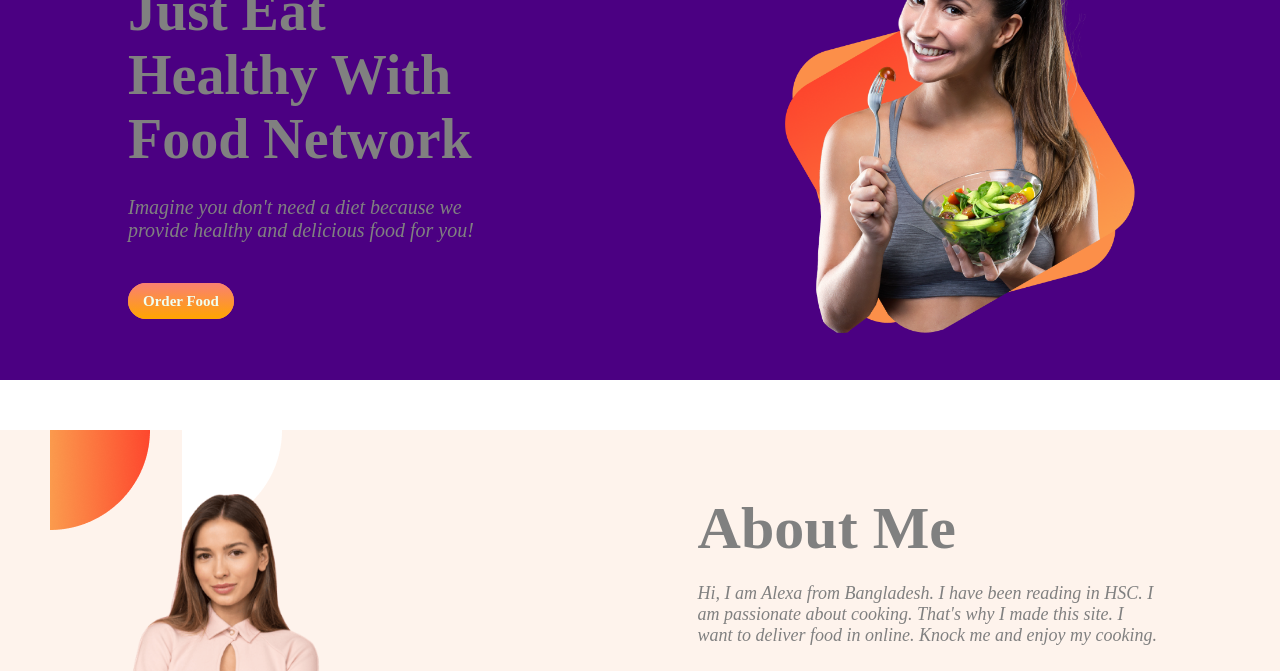
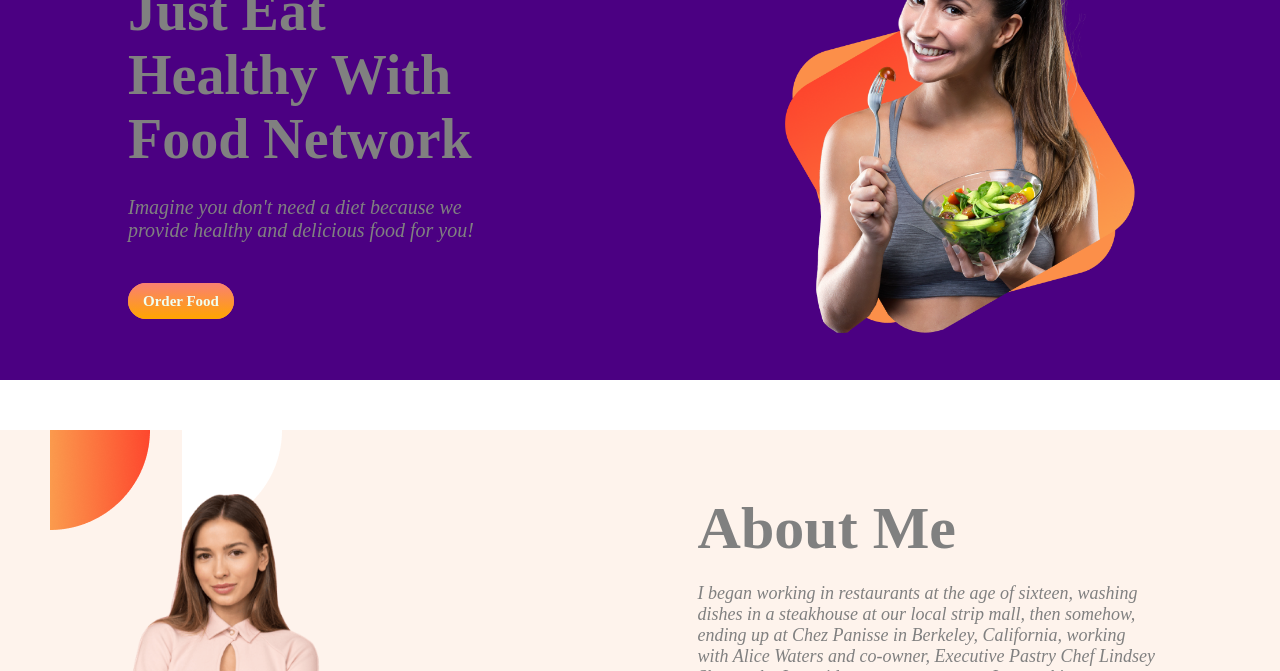
Before and after one commit to Jibonm37/FOOD-CART, a plain HTML site: page index.html in a window 1280 px wide. Shown: the part 281-952 px from the top of the page. Drawn offline with Linux system fonts and the light colour scheme; a web font is replaced by a local one.

Commit message:
about me

```diff
--- a/index.html
+++ b/index.html
@@ -44,7 +44,7 @@
                 About Me
             </h1>
             <p>
-                Hi, I am Alexa from Bangladesh. I have been reading in HSC. I am passionate about cooking. That's why I made this site. I want to deliver food in online. Knock me and enjoy my cooking.
+                I began working in restaurants at the age of sixteen, washing dishes in a steakhouse at our local strip mall, then somehow, ending up at Chez Panisse in Berkeley, California, working with Alice Waters and co-owner, Executive Pastry Chef Lindsey Shere, who I consider my pastry mentor. I spent thirteen years in the kitchens at Chez Panisse before leaving in 1999. During my time in San Francisco, I was also a line cook at Zuni Café and the pastry chef at several other San Francisco restaurants.
             </p>
             <a class="button" href="#"> Contact me</a>
         </div>
```
